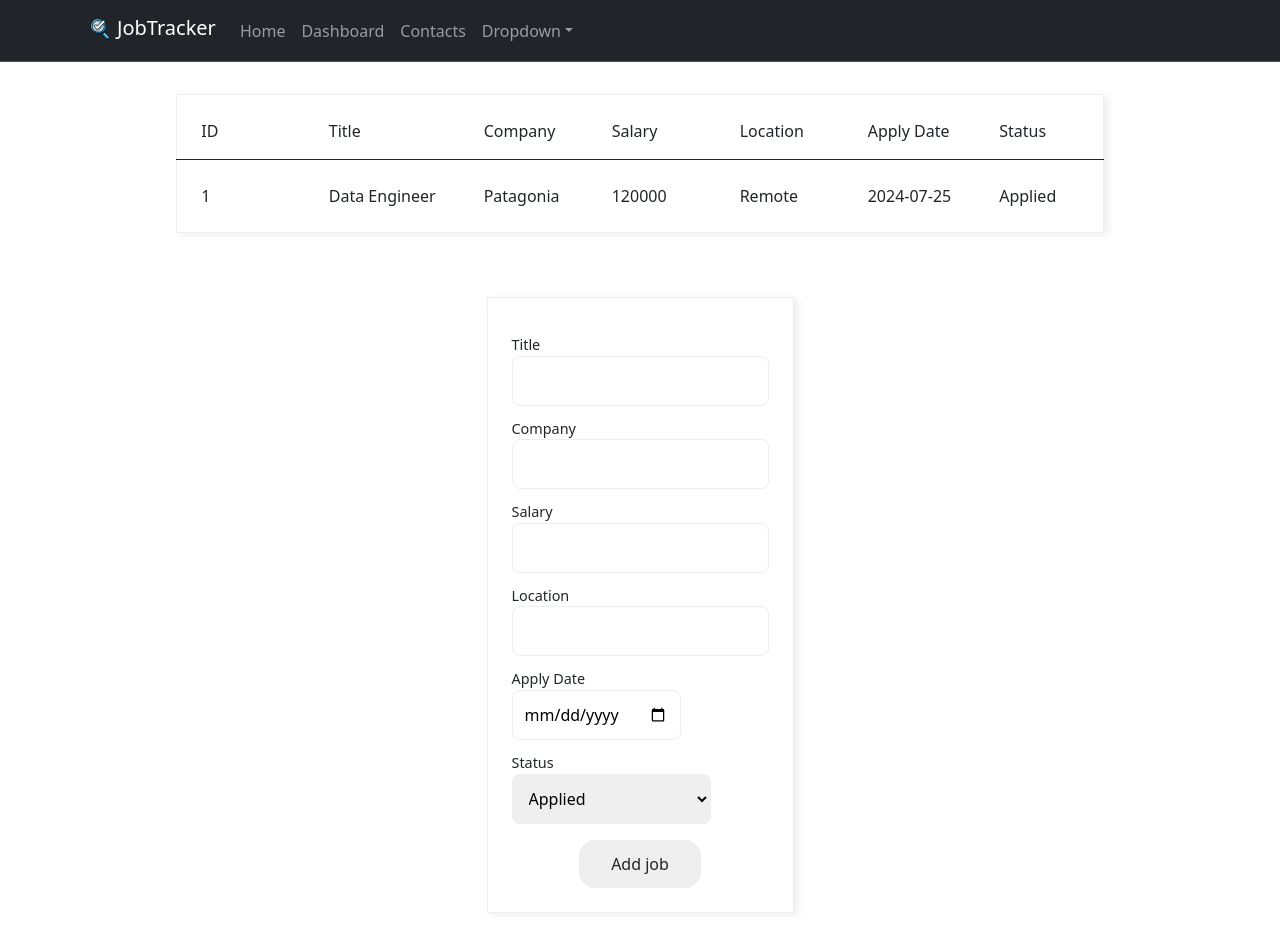
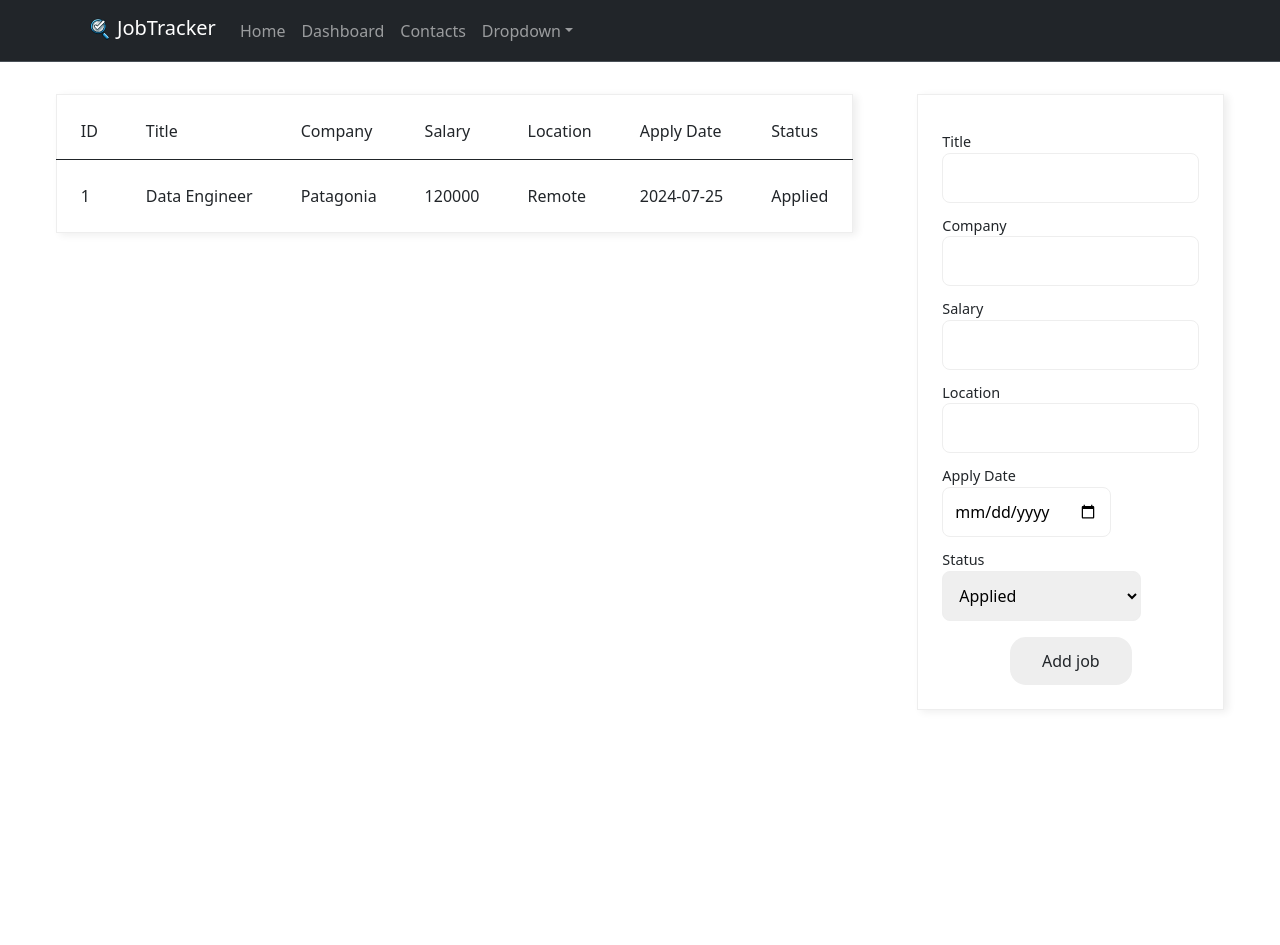
Before and after one commit to sbjacobs231/job_tracker, a React (Create React App) app in the folder client/: page /dashboard in a window 1280 px wide. After the commit the page ends 800 px from the top, so only its background shows below. Built offline with nearby package versions, Linux system fonts and the light colour scheme.

Commit message:
Update column width

```diff
--- a/client/src/dashboard-page.css
+++ b/client/src/dashboard-page.css
@@ -72,7 +72,7 @@ div.dashboard-page table {
 }
 
 div.dashboard-page td, th {
-  min-width: 8rem;
+  max-width: 10rem;
   padding: 1.5rem;
   text-align: left;
 }
```
